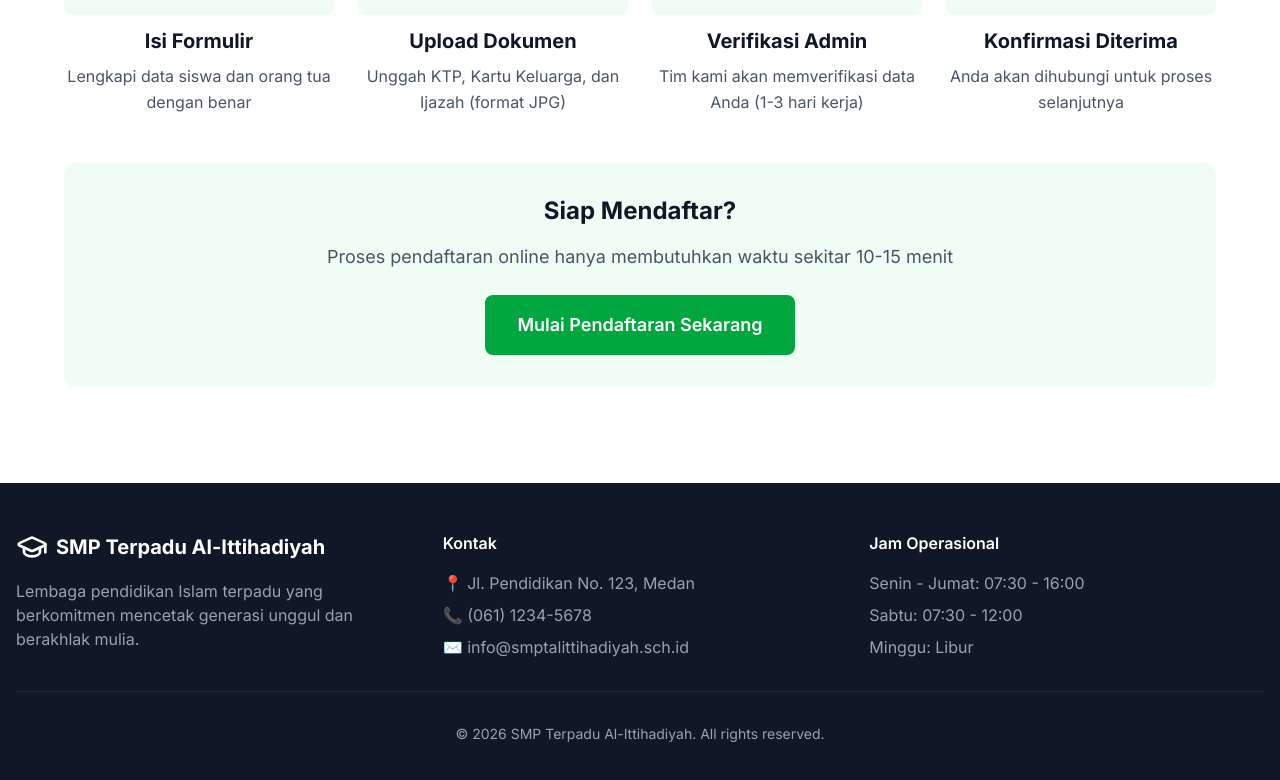
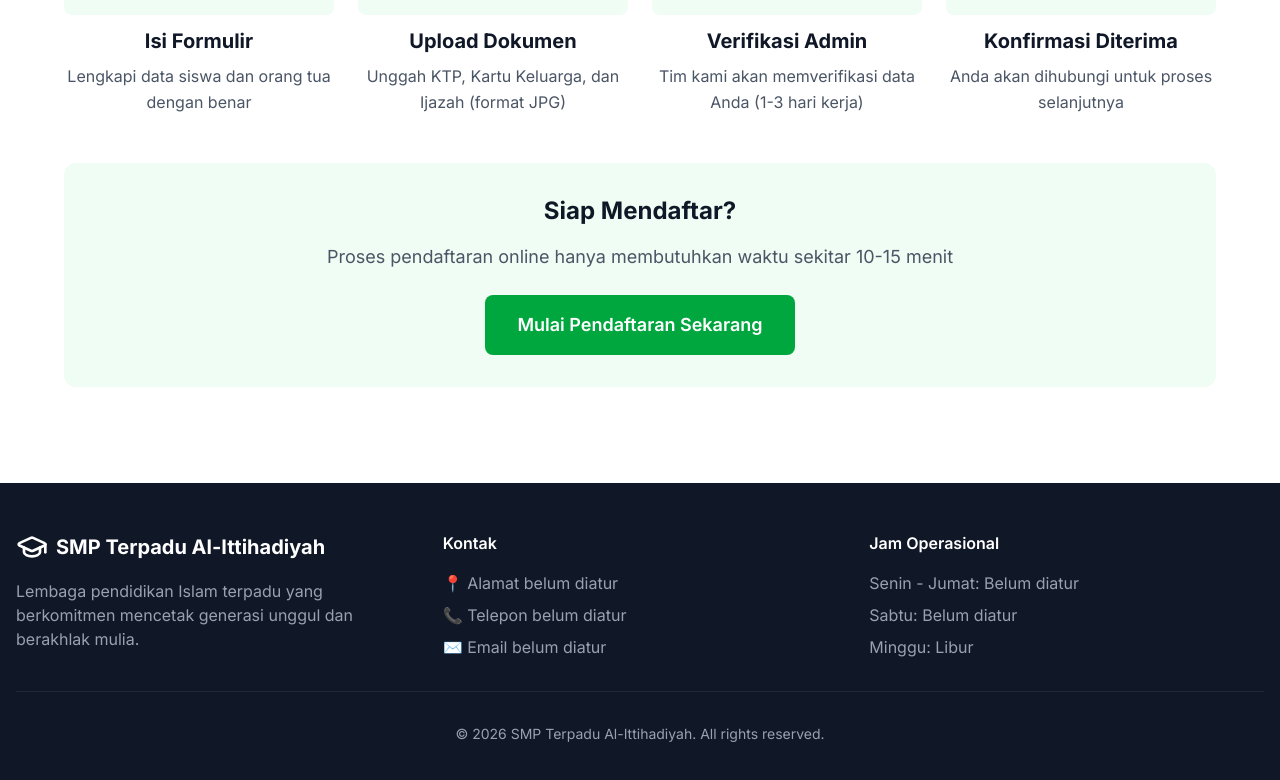
Before and after one commit to dafbeatx/PPDB-SMP-Terpadu-Al-Ittihadiyah, a Next.js app: page / in a window 1280 px wide. Shown: the part 3202-3982 px from the top of the page. Built offline with nearby package versions, Linux system fonts and the light colour scheme; no server answers; the database is empty.

Commit message:
cms more 1

```diff
--- a/app/layout.tsx
+++ b/app/layout.tsx
@@ -3,6 +3,7 @@ import Link from 'next/link'
 import { Inter } from 'next/font/google'
 import './globals.css'
 import { GraduationCap } from 'lucide-react'
+import Footer from '@/components/Footer'
 
 const inter = Inter({
   subsets: ['latin'],
@@ -60,43 +61,7 @@ export default function RootLayout({
 
         {children}
 
-        <footer className="bg-gray-900 text-white py-12">
-          <div className="container mx-auto px-4">
-            <div className="grid grid-cols-1 md:grid-cols-3 gap-8">
-              <div>
-                <div className="flex items-center gap-2 mb-4">
-                  <GraduationCap className="w-8 h-8" />
-                  <h3 className="font-bold text-xl">SMP Terpadu Al-Ittihadiyah</h3>
-                </div>
-                <p className="text-gray-400">
-                  Lembaga pendidikan Islam terpadu yang berkomitmen mencetak generasi unggul dan berakhlak mulia.
-                </p>
-              </div>
-
-              <div>
-                <h4 className="font-semibold mb-4">Kontak</h4>
-                <ul className="space-y-2 text-gray-400">
-                  <li>📍 Jl. Pendidikan No. 123, Medan</li>
-                  <li>📞 (061) 1234-5678</li>
-                  <li>✉️ info@smptalittihadiyah.sch.id</li>
-                </ul>
-              </div>
-
-              <div>
-                <h4 className="font-semibold mb-4">Jam Operasional</h4>
-                <ul className="space-y-2 text-gray-400">
-                  <li>Senin - Jumat: 07:30 - 16:00</li>
-                  <li>Sabtu: 07:30 - 12:00</li>
-                  <li>Minggu: Libur</li>
-                </ul>
-              </div>
-            </div>
-
-            <div className="border-t border-gray-800 mt-8 pt-8 text-center text-gray-400 text-sm">
-              <p>&copy; 2026 SMP Terpadu Al-Ittihadiyah. All rights reserved.</p>
-            </div>
-          </div>
-        </footer>
+        <Footer />
       </body>
     </html>
   )
--- /dev/null
+++ b/components/Footer.tsx
@@ -0,0 +1,47 @@
+import { getContentMap } from '@/lib/content'
+import { GraduationCap } from 'lucide-react'
+
+export default async function Footer() {
+    // Fetch footer content from CMS
+    const footer = await getContentMap('footer')
+
+    return (
+        <footer className="bg-gray-900 text-white py-12">
+            <div className="container mx-auto px-4">
+                <div className="grid grid-cols-1 md:grid-cols-3 gap-8">
+                    <div>
+                        <div className="flex items-center gap-2 mb-4">
+                            <GraduationCap className="w-8 h-8" />
+                            <h3 className="font-bold text-xl">SMP Terpadu Al-Ittihadiyah</h3>
+                        </div>
+                        <p className="text-gray-400">
+                            {footer.school_desc || 'Lembaga pendidikan Islam terpadu yang berkomitmen mencetak generasi unggul dan berakhlak mulia.'}
+                        </p>
+                    </div>
+
+                    <div>
+                        <h4 className="font-semibold mb-4">Kontak</h4>
+                        <ul className="space-y-2 text-gray-400">
+                            <li>📍 {footer.address || 'Alamat belum diatur'}</li>
+                            <li>📞 {footer.phone || 'Telepon belum diatur'}</li>
+                            <li>✉️ {footer.email || 'Email belum diatur'}</li>
+                        </ul>
+                    </div>
+
+                    <div>
+                        <h4 className="font-semibold mb-4">Jam Operasional</h4>
+                        <ul className="space-y-2 text-gray-400">
+                            <li>{footer.hours_weekday || 'Senin - Jumat: Belum diatur'}</li>
+                            <li>{footer.hours_saturday || 'Sabtu: Belum diatur'}</li>
+                            <li>{footer.hours_sunday || 'Minggu: Libur'}</li>
+                        </ul>
+                    </div>
+                </div>
+
+                <div className="border-t border-gray-800 mt-8 pt-8 text-center text-gray-400 text-sm">
+                    <p>&copy; 2026 SMP Terpadu Al-Ittihadiyah. All rights reserved.</p>
+                </div>
+            </div>
+        </footer>
+    )
+}
```
